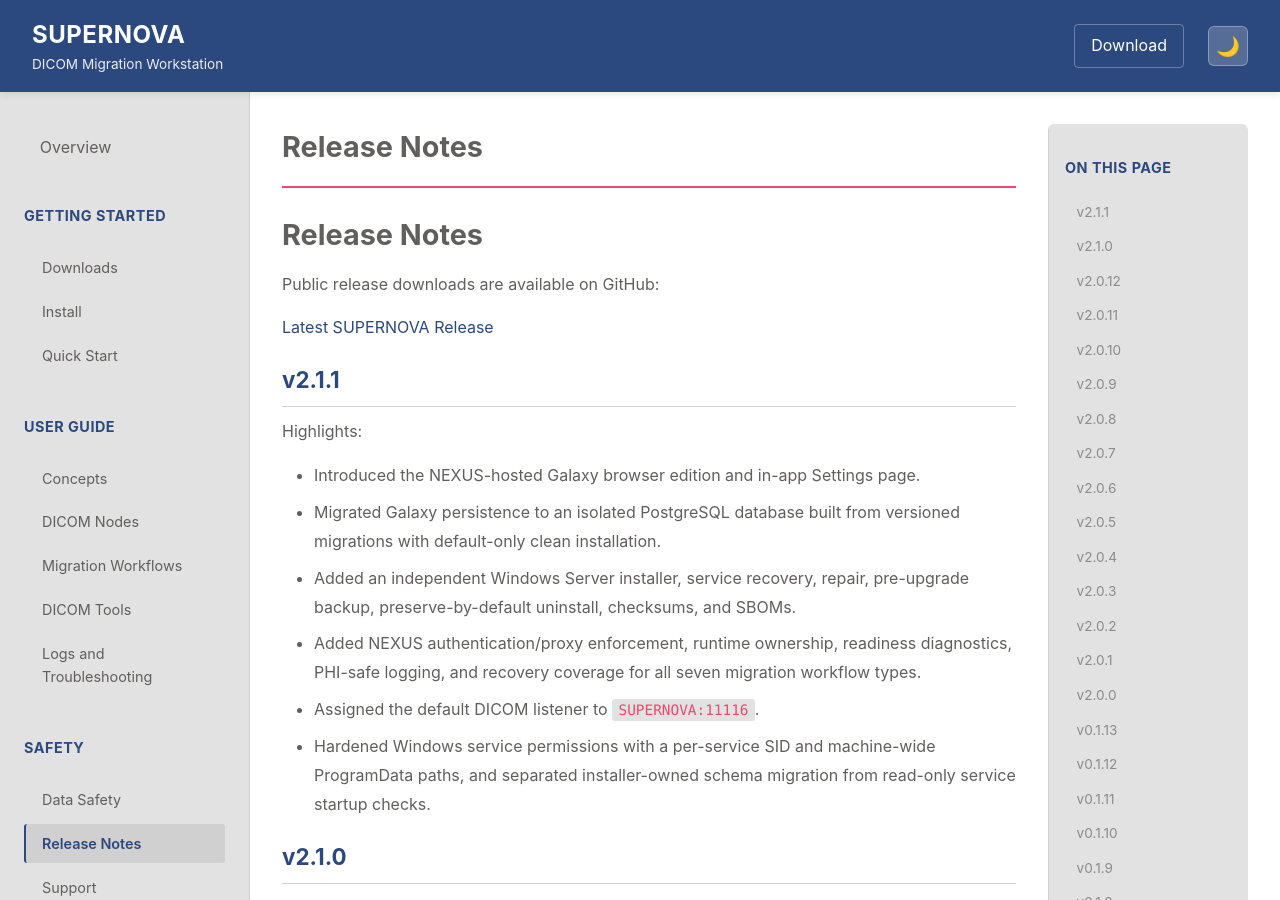
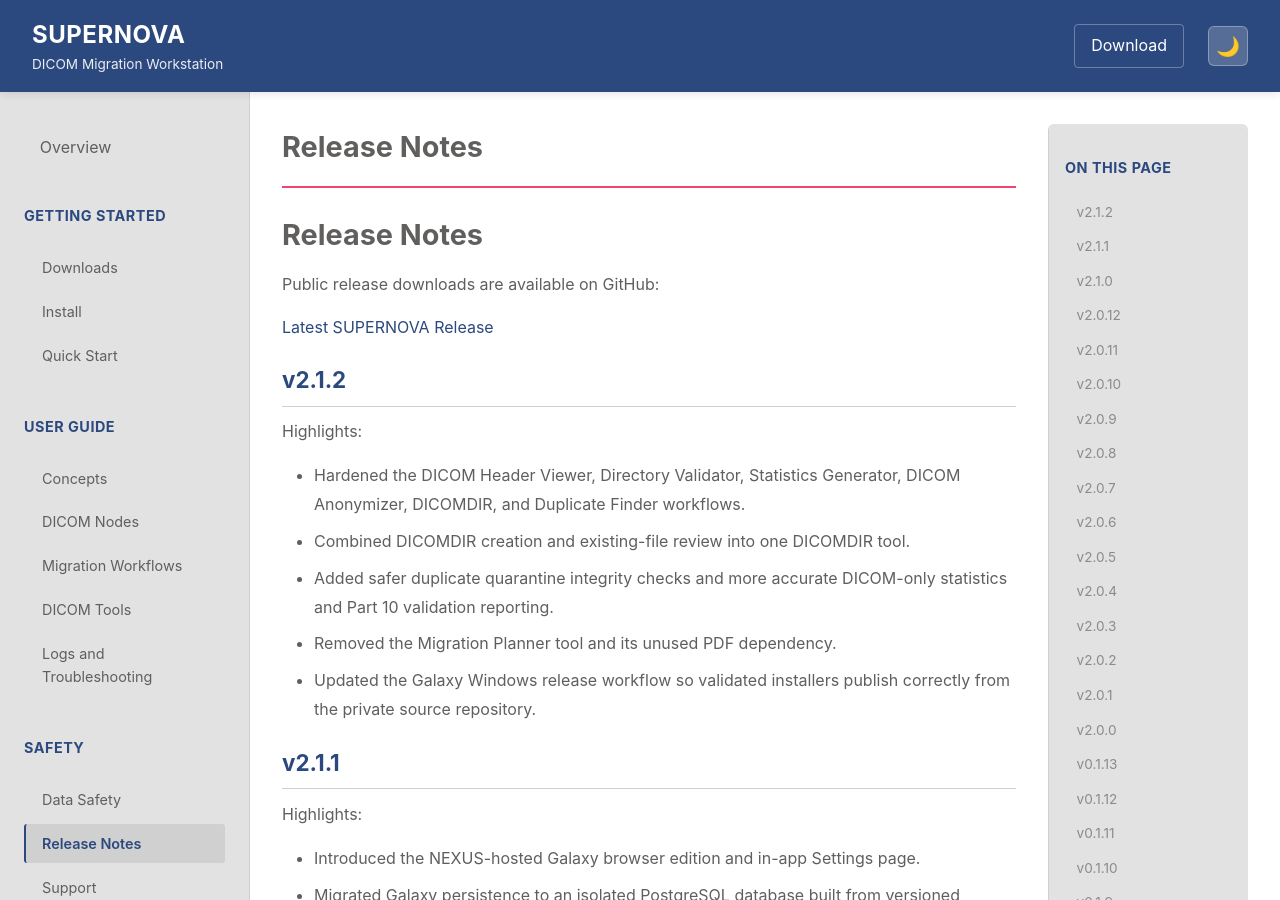
Before and after one commit to JayDubb85/SUPERNOVA-Releases, a Jekyll site: the page built from docs/release-notes.md, in a window 1280 px wide and 900 px high. Built offline with Jekyll 4.4.1, drawn with Linux system fonts in a browser that asks for light colours.

Commit message:
Update public documentation

```diff
--- a/docs/release-notes.md
+++ b/docs/release-notes.md
@@ -9,6 +9,19 @@ description: SUPERNOVA public release notes
 Public release downloads are available on GitHub:
 
 [Latest SUPERNOVA Release](https://github.com/JayDubb85/SUPERNOVA-Releases/releases/latest)
+
+## v2.1.2
+
+Highlights:
+
+- Hardened the DICOM Header Viewer, Directory Validator, Statistics Generator,
+  DICOM Anonymizer, DICOMDIR, and Duplicate Finder workflows.
+- Combined DICOMDIR creation and existing-file review into one DICOMDIR tool.
+- Added safer duplicate quarantine integrity checks and more accurate DICOM-only
+  statistics and Part 10 validation reporting.
+- Removed the Migration Planner tool and its unused PDF dependency.
+- Updated the Galaxy Windows release workflow so validated installers publish
+  correctly from the private source repository.
 
 ## v2.1.1
 
```
Also changed, not shown: docs/dicom-tools.md (+0 -4 lines), docs/index.md (+1 -1 lines).
